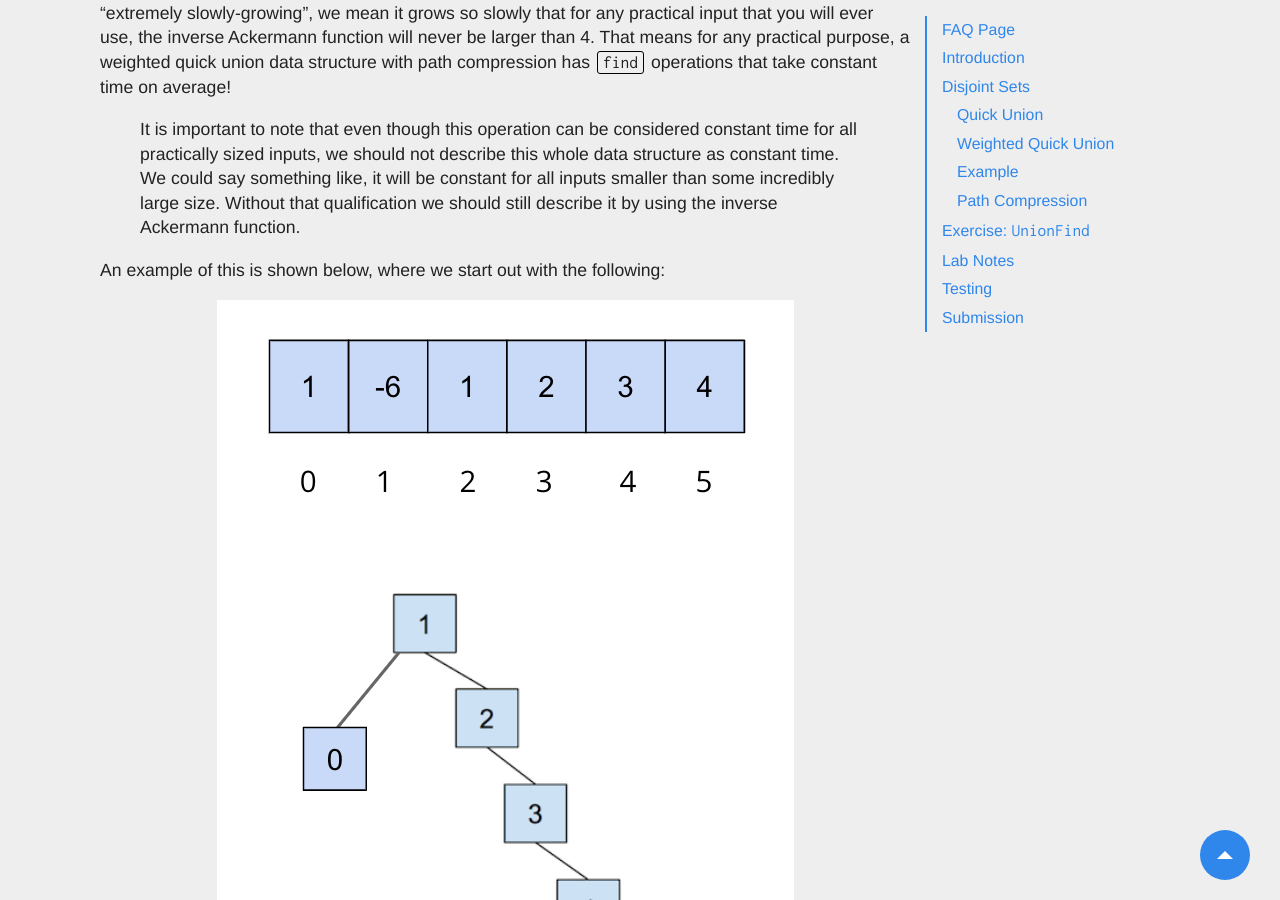
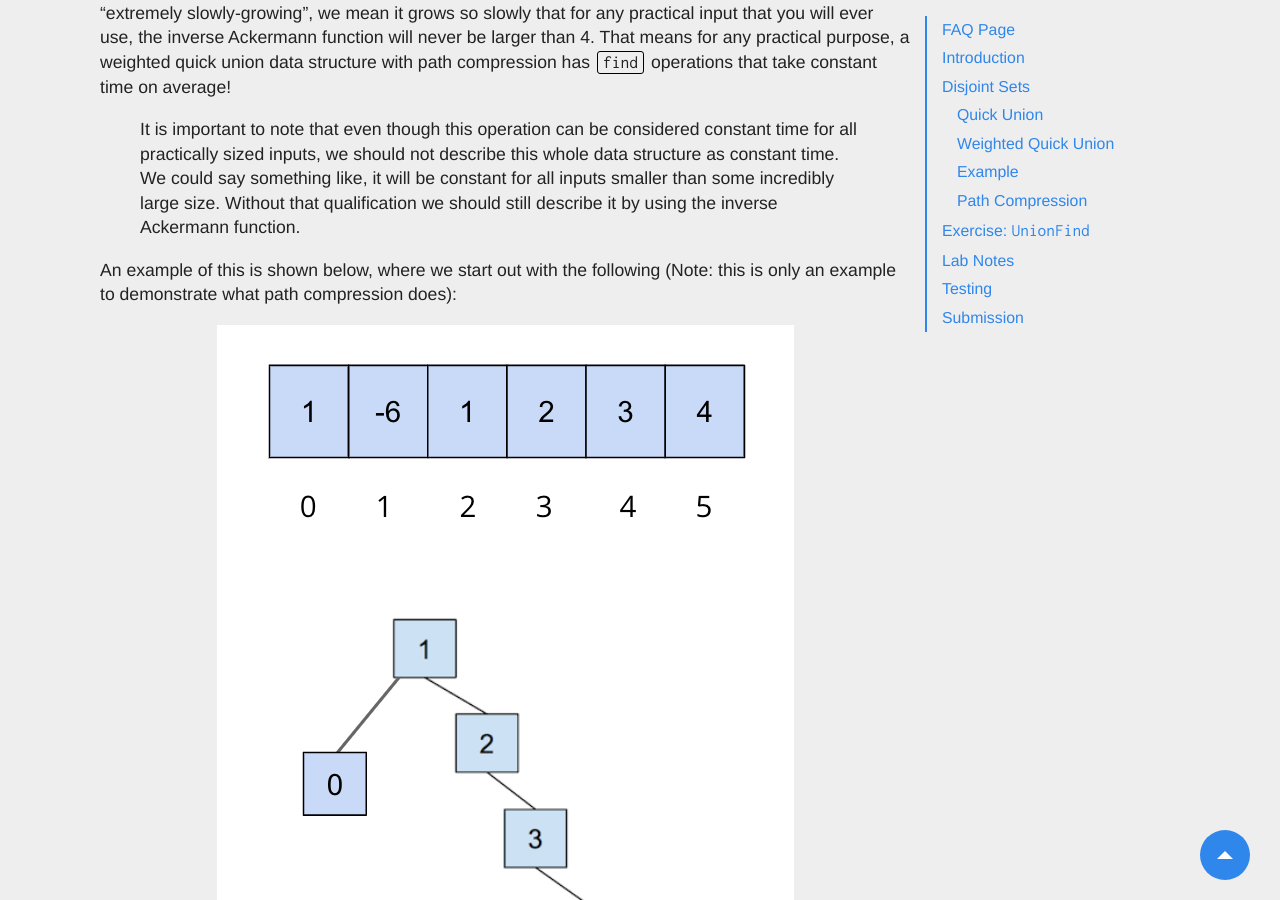
Before and after one commit to Berkeley-CS61B/website-fa23, a Jekyll site: the page built from materials/lab/lab06/index.md, in a window 1280 px wide and 900 px high, scrolled down 6001 px. Built offline with Jekyll 4.4.1, drawn with Linux system fonts in a browser that asks for light colours; nearby versions of some CDN libraries; comment, search, counter and statistics services are not loaded.

Commit message:
Double L

```diff
--- a/materials/lab/lab06/index.md
+++ b/materials/lab/lab06/index.md
@@ -148,7 +148,9 @@ average!
 > Without that qualification we should still describe it by using the inverse
 > Ackermann function.
 
-An example of this is shown below, where we start out with the following:
+An example of this is shown below, where we start out with the following
+(Note: this is only an example to demonstrate what path compression
+does):
 
 ![path_compression_before](img/path_compression_before.png)
 
```
